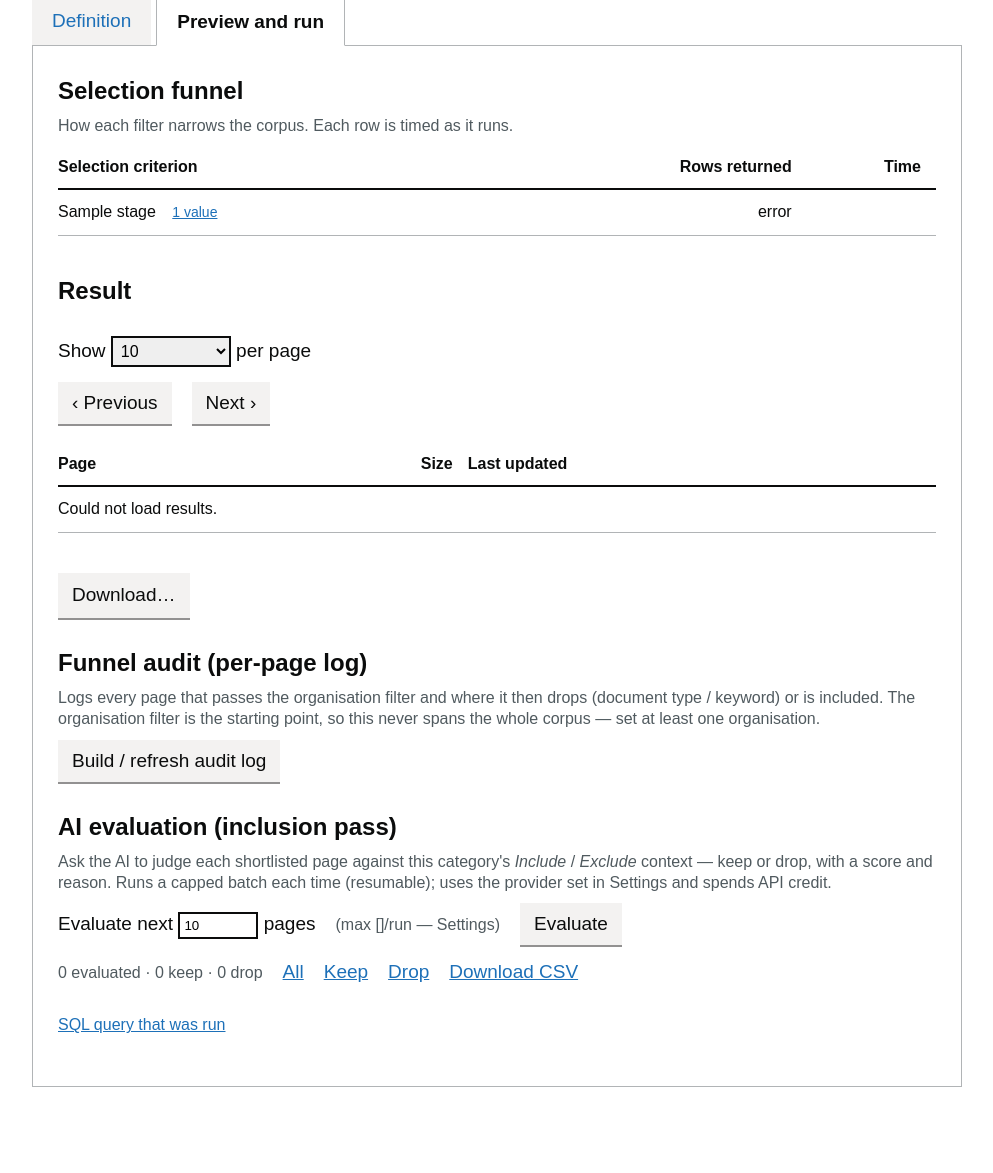
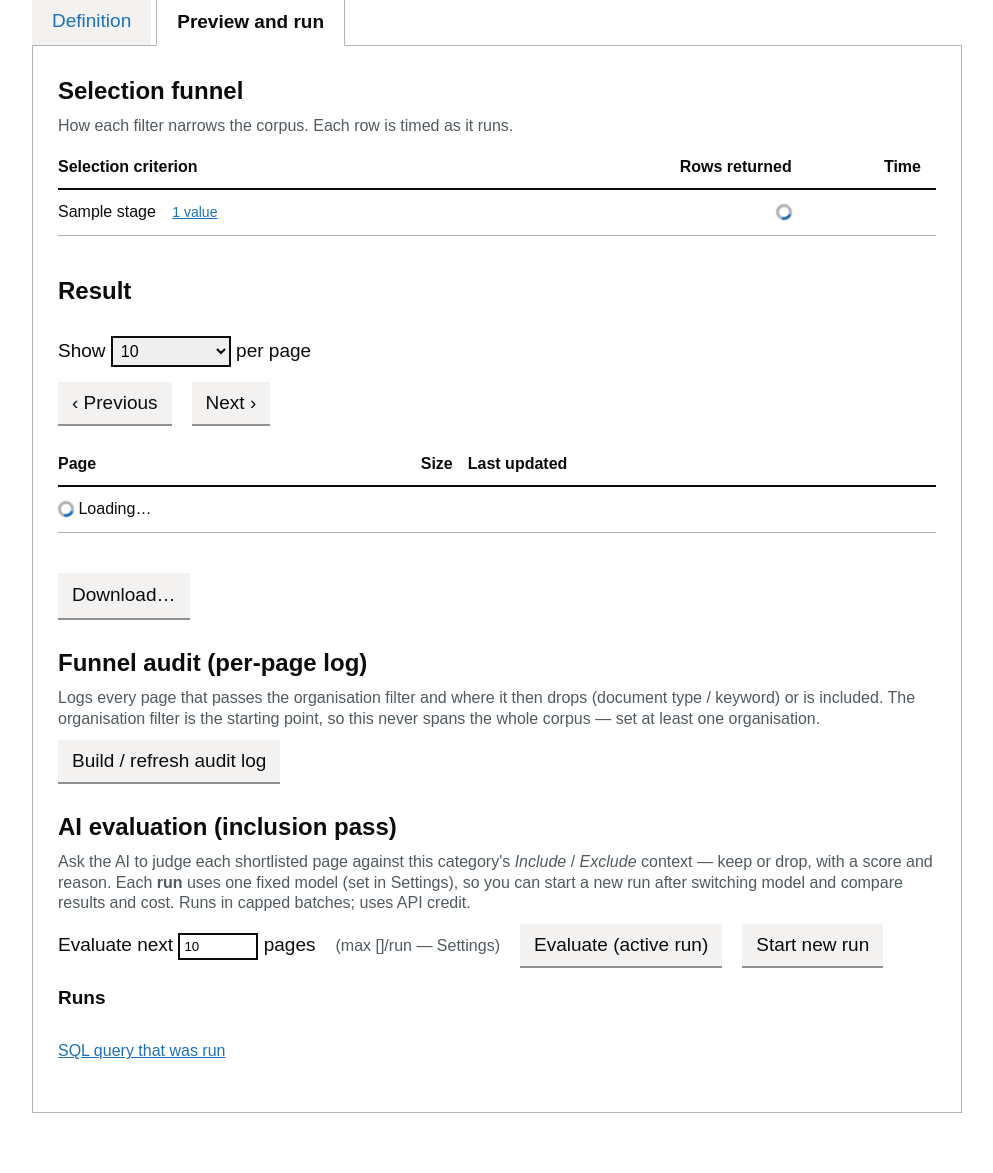
Before and after one commit to Underwoodt/gov-uk-corpus, a FastAPI app: template webapp/templates/preview.html in a window 1280 px wide. Shown: the part 309-1482 px from the top of the page, without its empty margins (143-1136 px from the left). Before the commit the page ends 1396 px from the top, so only its background shows below. Run offline with FastAPI, Linux system fonts and the light colour scheme; the template is opened without the code that fills it: most values are stand-ins (such as "Sample title", 1, 10 or a date in 2020); data that the repository does not hold is empty.

Commit message:
Track AI evaluation per run for model comparison
Replace the single latest-decision table with per-run tracking:
- evaluation_runs (run_id, category_id, model, provider, started/finished,
  pages, kept, dropped, cost, total_ms) + evaluation_results keyed by
  (run_id, url) so different models' decisions coexist.
- A run fixes its model/provider at creation; 'Start new run' captures the
  current Settings model. Evaluate adds to the active run; candidates exclude
  pages already done in THAT run, so a new run re-evaluates the same pages.
- Endpoints: create run, evaluate (into active run), list runs, per-run results,
  per-run CSV. Budget + max-docs guardrails and per-page timing retained;
  run.cost accumulates per run (ai_usage still logs the daily total).
- Preview: a Runs table (model · pages · keep/drop · cost · avg s · date) with a
  View + CSV per run, plus the progress bar / averages.
- Tests rewritten for runs (per-run candidates, totals, new-run re-eval, budget).

Co-Authored-By: Claude Opus 4.8 <noreply@anthropic.com>

```diff
--- a/webapp/app.py
+++ b/webapp/app.py
@@ -494,64 +494,105 @@ def api_results(request: Request, cid: int, limit: int = 10, offset: int = 0):
                          "offset": offset, "limit": limit, "rows": rows})
 
 
-# ---- AI evaluation (inclusion pass over the shortlist) ------------------
+# ---- AI evaluation (inclusion pass over the shortlist), tracked per run --
+def _cfg_for(provider: str, model: str) -> dict:
+    """Build an AI config for a run's fixed provider + model (key from env)."""
+    p = PROVIDERS.get(provider) or PROVIDERS[DEFAULT_PROVIDER]
+    return {"provider": provider, "label": p["label"], "base_url": p["base_url"],
+            "model": model or p["model"], "key": _provider_key(provider),
+            "price_in": p["price_in"], "price_out": p["price_out"]}
+
+
+def _active_run(conn, cid: int) -> str:
+    return settings.get_setting(conn, f"active_run_{cid}", "") or ""
+
+
+def _ensure_run(conn, cid: int) -> str:
+    """Return the active run for the category, creating one (current provider/model) if none."""
+    run_id = _active_run(conn, cid)
+    if run_id and evaluate.get_run(conn, run_id):
+        return run_id
+    cfg = _ai_config(conn)
+    run_id = evaluate.create_run(conn, cid, cfg["model"], cfg["provider"])
+    settings.set_setting(conn, f"active_run_{cid}", run_id)
+    return run_id
+
+
 def _run_evaluation(cid: int, limit: int) -> dict:
     conn = connect()
     try:
         category = cat.get_category(conn, cid)
         if not category:
             return {"error": "Category not found."}
-        cfg = _ai_config(conn)
-        if not cfg["key"]:
-            return {"error": f"No API key for {cfg['label']} — set one in Settings."}
         budget = _budget(conn)
         spent = _daily_spend(conn)
-        # Hard stop if already at/over budget.
         if budget > 0 and spent >= budget:
-            s = evaluate.summary(conn, cid)
             return {"error": f"Daily AI budget of ${budget:.2f} reached (${spent:.4f} spent today). "
                     f"Raise it in Settings or try again tomorrow.",
-                    "spent_today": round(spent, 4), "budget": budget, "stopped": "budget", **s}
+                    "spent_today": round(spent, 4), "budget": budget, "stopped": "budget"}
 
-        limit = min(limit, _max_docs(conn))       # guardrail: max documents per run
+        run_id = _ensure_run(conn, cid)
+        run = evaluate.get_run(conn, run_id)
+        cfg = _cfg_for(run["provider"], run["model"])
+        if not cfg["key"]:
+            return {"error": f"No API key for {cfg['label']} (this run's provider) — set one in Settings."}
+
+        limit = min(limit, _max_docs(conn))
         filters = _effective_filters(conn, category)
         inclusion = category.get("inclusion_context") or ""
         exclusion = category.get("exclusion_context") or ""
-        rows = evaluate.candidates(conn, cid, limit, **filters)
-        done = tin = tout = 0
+        rows = evaluate.run_candidates(conn, run_id, cid, limit, **filters)
+        done = 0
         cost = 0.0
         stopped = None
         for r in rows:
-            if budget > 0 and spent >= budget:    # stop at (estimated) budget
+            if budget > 0 and spent >= budget:
                 stopped = "budget"
                 break
+            t0 = time.time()
             prompt = evaluate.build_prompt(inclusion, exclusion, r["title"], r["description"], r["body"])
             res = _ai_reply(cfg, "", prompt)
-            if res.get("error"):    # stop early — likely auth/quota, don't burn N calls
-                s = evaluate.summary(conn, cid)
-                return {"error": res["error"], "evaluated_this_run": done,
-                        "cost_usd": round(cost, 6), "spent_today": round(spent, 4),
-                        "budget": budget, **s}
-            evaluate.save_result(conn, cid, r["url"],
-                                 evaluate.parse_decision(res.get("reply", "")), cfg["model"])
+            ms = int((time.time() - t0) * 1000)
+            if res.get("error"):
+                return {"error": res["error"], "run_id": run_id, "evaluated_this_run": done,
+                        "cost_usd": round(cost, 6), "spent_today": round(spent, 4), "budget": budget}
+            evaluate.save_page(conn, run_id, cid, r["url"],
+                               evaluate.parse_decision(res.get("reply", "")), ms)
             c = res.get("cost_usd") or 0.0
+            evaluate.add_run_cost(conn, run_id, c)
             _log_ai_usage(conn, c, res.get("input_tokens"), res.get("output_tokens"), "evaluate")
             done += 1
-            tin += res.get("input_tokens") or 0
-            tout += res.get("output_tokens") or 0
             cost += c
             spent += c
         total = cached_count(conn, **filters)
-        s = evaluate.summary(conn, cid)
+        run = evaluate.get_run(conn, run_id)
+        remaining = max(0, total - (run["pages"] or 0))
+        if remaining == 0:
+            evaluate.finish_run(conn, run_id)
         warning = (f"Within 10% of the ${budget:.2f} daily budget (${spent:.4f} spent today)."
                    if budget > 0 and spent >= 0.9 * budget else None)
-        return {"evaluated_this_run": done, "input_tokens": tin, "output_tokens": tout,
-                "cost_usd": round(cost, 6), "model": cfg["model"],
+        return {"run_id": run_id, "model": run["model"], "provider": run["provider"],
+                "evaluated_this_run": done, "cost_usd": round(cost, 6),
                 "spent_today": round(spent, 4), "budget": budget,
-                "warning": warning, "stopped": stopped,
-                "remaining": max(0, total - s["evaluated"]), **s}
+                "warning": warning, "stopped": stopped, "remaining": remaining, "run": run}
     finally:
         conn.close()
+
+
+@app.post("/api/categories/{cid}/runs")
+async def api_new_run(request: Request, cid: int):
+    if not authed(request):
+        return JSONResponse({"error": "auth"}, status_code=401)
+    conn = connect()
+    if not cat.get_category(conn, cid):
+        conn.close()
+        return JSONResponse({"error": "not found"}, status_code=404)
+    cfg = _ai_config(conn)     # capture the current provider/model for the new run
+    run_id = evaluate.create_run(conn, cid, cfg["model"], cfg["provider"])
+    settings.set_setting(conn, f"active_run_{cid}", run_id)
+    run = evaluate.get_run(conn, run_id)
+    conn.close()
+    return JSONResponse({"run_id": run_id, "run": run})
 
 
 @app.post("/api/categories/{cid}/evaluate")
@@ -563,24 +604,34 @@ async def api_evaluate(request: Request, cid: int, limit: int = 10):
     return JSONResponse(result)
 
 
-@app.get("/api/categories/{cid}/evaluate/results")
-def api_evaluate_results(request: Request, cid: int, keep: str = ""):
+@app.get("/api/categories/{cid}/runs")
+def api_list_runs(request: Request, cid: int):
+    if not authed(request):
+        return JSONResponse({"error": "auth"}, status_code=401)
+    conn = connect()
+    out = {"runs": evaluate.list_runs(conn, cid), "active": _active_run(conn, cid)}
+    conn.close()
+    return JSONResponse(out)
+
+
+@app.get("/api/categories/{cid}/runs/{run_id}/results")
+def api_run_results(request: Request, cid: int, run_id: str, keep: str = ""):
     if not authed(request):
         return JSONResponse({"error": "auth"}, status_code=401)
     k = int(keep) if keep in ("0", "1") else None
     conn = connect()
-    out = {"summary": evaluate.summary(conn, cid),
-           "rows": evaluate.results(conn, cid, keep=k, limit=500)}
+    out = {"run": evaluate.get_run(conn, run_id),
+           "rows": evaluate.run_results(conn, run_id, keep=k, limit=500)}
     conn.close()
     return JSONResponse(out)
 
 
-@app.get("/categories/{cid}/evaluate/download")
-def download_evaluation(request: Request, cid: int):
+@app.get("/categories/{cid}/runs/{run_id}/download")
+def download_run(request: Request, cid: int, run_id: str):
     if not authed(request):
         return login_redirect(request)
     conn = connect()
-    rows = evaluate.results(conn, cid)
+    rows = evaluate.run_results(conn, run_id)
     conn.close()
     buf = io.StringIO()
     w = csv.writer(buf)
@@ -589,7 +640,7 @@ def download_evaluation(request: Request, cid: int):
         decision = "keep" if r["keep"] == 1 else "drop" if r["keep"] == 0 else "unparseable"
         w.writerow([r["url"], decision, r["score"], r["reason"]])
     return Response(buf.getvalue(), media_type="text/csv",
-                    headers={"Content-Disposition": f'attachment; filename="evaluation-{cid}.csv"'})
+                    headers={"Content-Disposition": f'attachment; filename="run-{run_id}.csv"'})
 
 
 # ---- download page (choose format + fields) -----------------------------
--- a/webapp/templates/preview.html
+++ b/webapp/templates/preview.html
@@ -79,33 +79,47 @@
 
     <h2 style="margin-top:30px;">AI evaluation (inclusion pass)</h2>
     <p class="hint" style="margin-top:-20px;">Ask the AI to judge each shortlisted page against this category's
-      <em>Include</em> / <em>Exclude</em> context — keep or drop, with a score and reason. Runs a capped batch
-      each time (resumable); uses the provider set in Settings and spends API credit.</p>
+      <em>Include</em> / <em>Exclude</em> context — keep or drop, with a score and reason. Each <strong>run</strong>
+      uses one fixed model (set in Settings), so you can start a new run after switching model and compare results
+      and cost. Runs in capped batches; uses API credit.</p>
     <div class="controls">
       <label>Evaluate next
         <input id="eval-n" type="number" value="10" min="1" max="{{ eval_max_docs }}" style="width:80px;padding:4px;border:2px solid var(--black);">
         pages</label>
       <span class="secondary">(max {{ eval_max_docs }}/run — Settings)</span>
-      <button type="button" class="btn secondary-btn" id="run-eval">Evaluate</button>
+      <button type="button" class="btn secondary-btn" id="run-eval">Evaluate (active run)</button>
+      <button type="button" class="btn secondary-btn" id="new-run">Start new run</button>
       <span id="eval-status" class="secondary"></span>
     </div>
+    <p id="active-run-line" class="secondary" style="margin:0 0 10px;"></p>
     <div id="eval-progress-wrap" hidden style="max-width:640px;margin:0 0 15px;">
       <div style="height:18px;border:1px solid var(--grey-border);background:var(--white);">
         <div id="eval-progress-bar" style="height:100%;width:0%;background:var(--blue);transition:width .2s;"></div>
       </div>
       <p id="eval-averages" class="secondary timing" style="margin:6px 0 0;"></p>
     </div>
-    <div class="controls" id="eval-controls" hidden>
-      <span id="eval-summary" class="secondary"></span>
-      <a href="#" id="eval-filter-all" onclick="loadEval('');return false">All</a>
-      <a href="#" id="eval-filter-keep" onclick="loadEval('1');return false">Keep</a>
-      <a href="#" id="eval-filter-drop" onclick="loadEval('0');return false">Drop</a>
-      <a href="{{ url_for('download_evaluation', cid=category.id) }}">Download CSV</a>
-    </div>
-    <table id="eval-results" hidden style="margin-top:12px;">
-      <thead><tr><th>Page</th><th>Decision</th><th class="num">Score</th><th>Reason</th></tr></thead>
+
+    <h3 style="margin:20px 0 6px;">Runs</h3>
+    <table id="runs-table" hidden>
+      <thead><tr><th>Started</th><th>Model</th><th class="num">Pages</th><th class="num">Keep</th>
+        <th class="num">Drop</th><th class="num">Cost</th><th class="num">Avg s</th><th></th></tr></thead>
       <tbody></tbody>
     </table>
+    <p id="runs-empty" class="secondary" hidden>No runs yet. Click <em>Evaluate</em> to start one.</p>
+
+    <div id="run-results-wrap" hidden>
+      <div class="controls">
+        <span id="run-results-title" class="secondary"></span>
+        <a href="#" id="rr-all">All</a>
+        <a href="#" id="rr-keep">Keep</a>
+        <a href="#" id="rr-drop">Drop</a>
+        <a href="#" id="rr-csv">Download CSV</a>
+      </div>
+      <table id="run-results">
+        <thead><tr><th>Page</th><th>Decision</th><th class="num">Score</th><th>Reason</th></tr></thead>
+        <tbody></tbody>
+      </table>
+    </div>
 
     <details style="margin-top:30px;"><summary>SQL query that was run</summary>
       <div class="detail" style="max-width:none;"><pre class="mono" style="white-space:pre-wrap;font-size:14px;">{{ sql }}</pre>
@@ -231,16 +245,46 @@
     // AI evaluation
     const runEvalBtn = document.getElementById("run-eval");
     function decisionText(k) { return k === 1 ? "keep" : k === 0 ? "drop" : "—"; }
-    async function loadEval(keep) {
-      const r = await fetch(`/api/categories/${CID}/evaluate/results?keep=${keep}`);
-      const j = await r.json();
-      const s = j.summary;
-      document.getElementById("eval-controls").hidden = false;
-      document.getElementById("eval-summary").textContent =
-        `${fmtInt(s.evaluated)} evaluated · ${fmtInt(s.kept)} keep · ${fmtInt(s.dropped)} drop`
-        + (s.unparseable ? ` · ${fmtInt(s.unparseable)} unparseable` : "");
-      const table = document.getElementById("eval-results");
+    const newRunBtn = document.getElementById("new-run");
+    let selectedRun = null, activeRun = null;
+
+    function fmtDate(s) { return s ? String(s).slice(0, 19).replace("T", " ") : "—"; }
+
+    async function loadRuns() {
+      const j = await (await fetch(`/api/categories/${CID}/runs`)).json();
+      activeRun = j.active || null;
+      document.getElementById("active-run-line").textContent =
+        activeRun ? `Active run: ${activeRun} (evaluate adds to it; “Start new run” to compare a different model).`
+                  : "No active run — “Evaluate” starts one with the model set in Settings.";
+      const table = document.getElementById("runs-table");
       const tbody = table.querySelector("tbody");
+      tbody.innerHTML = "";
+      for (const r of j.runs) {
+        const avg = r.pages ? (r.total_ms / r.pages / 1000).toFixed(1) : "—";
+        const tr = document.createElement("tr");
+        if (r.run_id === activeRun) tr.style.fontWeight = "700";
+        tr.innerHTML =
+          `<td>${fmtDate(r.started_at)}</td><td>${esc(r.model || "")}</td>` +
+          `<td class="num">${fmtInt(r.pages)}</td><td class="num">${fmtInt(r.kept)}</td>` +
+          `<td class="num">${fmtInt(r.dropped)}</td><td class="num">$${(r.cost||0).toFixed(6)}</td>` +
+          `<td class="num">${avg}</td><td><a href="#" data-run="${r.run_id}">View</a></td>`;
+        tbody.appendChild(tr);
+      }
+      table.hidden = j.runs.length === 0;
+      document.getElementById("runs-empty").hidden = j.runs.length !== 0;
+      table.querySelectorAll("a[data-run]").forEach(a =>
+        a.addEventListener("click", e => { e.preventDefault(); loadRunResults(a.dataset.run, ""); }));
+    }
+
+    async function loadRunResults(runId, keep) {
+      selectedRun = runId;
+      const j = await (await fetch(`/api/categories/${CID}/runs/${runId}/results?keep=${keep}`)).json();
+      document.getElementById("run-results-wrap").hidden = false;
+      const run = j.run || {};
+      document.getElementById("run-results-title").textContent =
+        `Run ${runId} · ${run.model || ""} · ${fmtInt(run.kept)} keep · ${fmtInt(run.dropped)} drop`;
+      document.getElementById("rr-csv").href = `/categories/${CID}/runs/${runId}/download`;
+      const tbody = document.querySelector("#run-results tbody");
       tbody.innerHTML = "";
       for (const row of j.rows) {
         const tr = document.createElement("tr");
@@ -251,8 +295,21 @@
           `<td>${esc(row.reason || "")}</td>`;
         tbody.appendChild(tr);
       }
-      table.hidden = j.rows.length === 0;
     }
+    document.getElementById("rr-all").addEventListener("click", e => { e.preventDefault(); if (selectedRun) loadRunResults(selectedRun, ""); });
+    document.getElementById("rr-keep").addEventListener("click", e => { e.preventDefault(); if (selectedRun) loadRunResults(selectedRun, "1"); });
+    document.getElementById("rr-drop").addEventListener("click", e => { e.preventDefault(); if (selectedRun) loadRunResults(selectedRun, "0"); });
+
+    async function newRun() {
+      newRunBtn.disabled = true;
+      try {
+        await fetch(`/api/categories/${CID}/runs`, { method: "POST" });
+        await loadRuns();
+        document.getElementById("eval-status").textContent = "New run started — Evaluate to fill it.";
+      } finally { newRunBtn.disabled = false; }
+    }
+    newRunBtn.addEventListener("click", newRun);
+
     const EVAL_MAX_DOCS = {{ eval_max_docs }};
     const EVAL_CHUNK = 25;   // pages per request (short calls); loop to reach the target
     async function runEval() {
@@ -290,9 +347,10 @@
           cost += j.cost_usd || 0;
           last = j;
           updateProgress();
-          await loadEval("");                       // refresh results as we go
+          await loadRuns();
+          if (last.run_id) await loadRunResults(last.run_id, "");
           if (j.stopped === "budget") break;
-          if (j.evaluated_this_run === 0 || j.remaining === 0) break;   // shortlist exhausted
+          if (j.evaluated_this_run === 0 || j.remaining === 0) break;   // shortlist exhausted for this run
         }
         if (last && !last.error) {
           let msg = `Evaluated ${fmtInt(doneTotal)} · $${cost.toFixed(6)} · ${fmtInt(last.remaining)} left in shortlist`;
@@ -308,7 +366,7 @@
       }
     }
     runEvalBtn.addEventListener("click", runEval);
-    loadEval("");   // show any existing results on load
+    loadRuns();   // show existing runs on load
 
     document.getElementById("page-size").addEventListener("change", () => { offset = 0; loadResults(); });
     document.getElementById("prev-page").addEventListener("click", () => {
```
Also changed, not shown: govuk_corpus/evaluate.py (+68 -40 lines), govuk_corpus/schema.sql (+25 -8 lines), govuk_corpus/schema_pg.sql (+23 -6 lines), tests/test_evaluate.py (+59 -34 lines).
